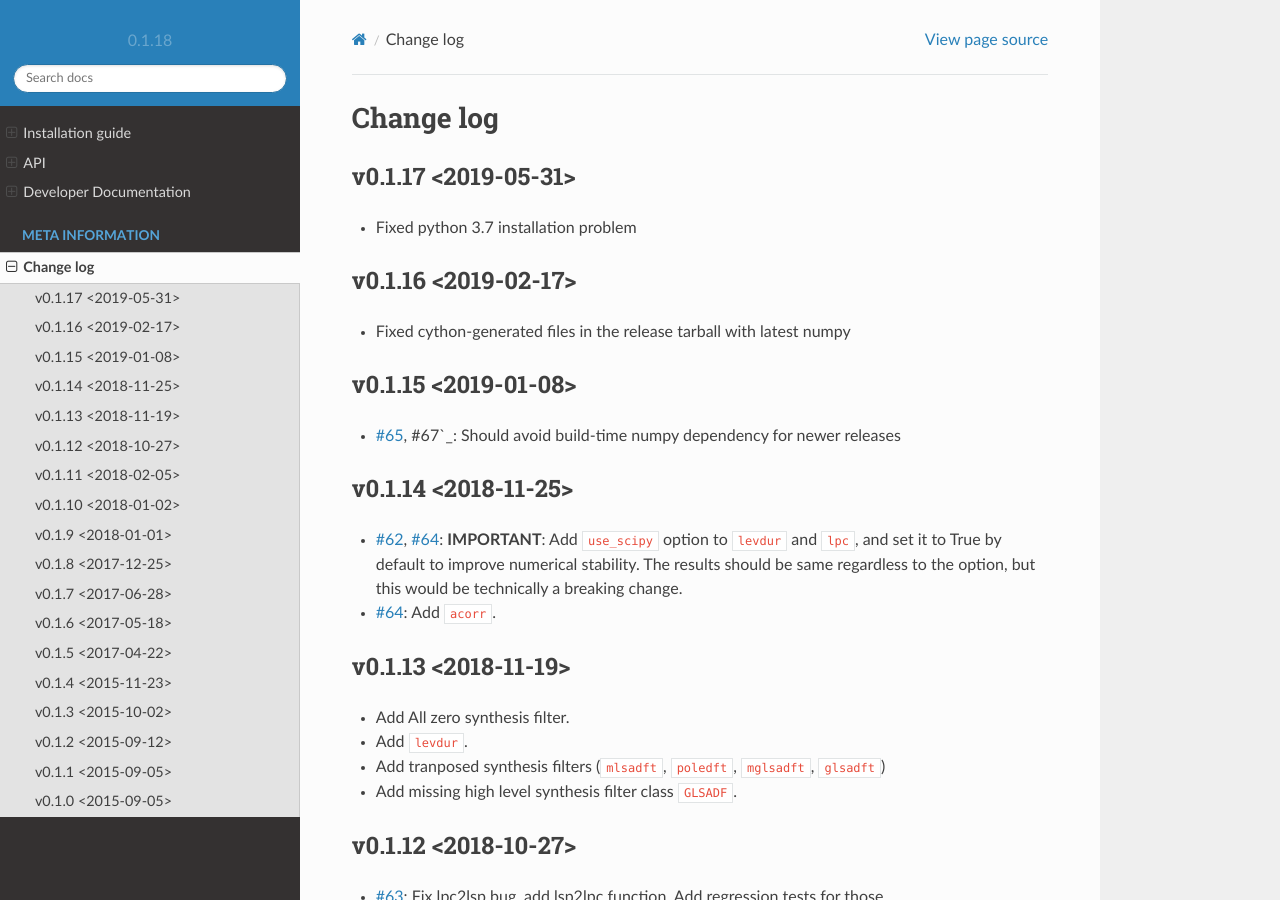
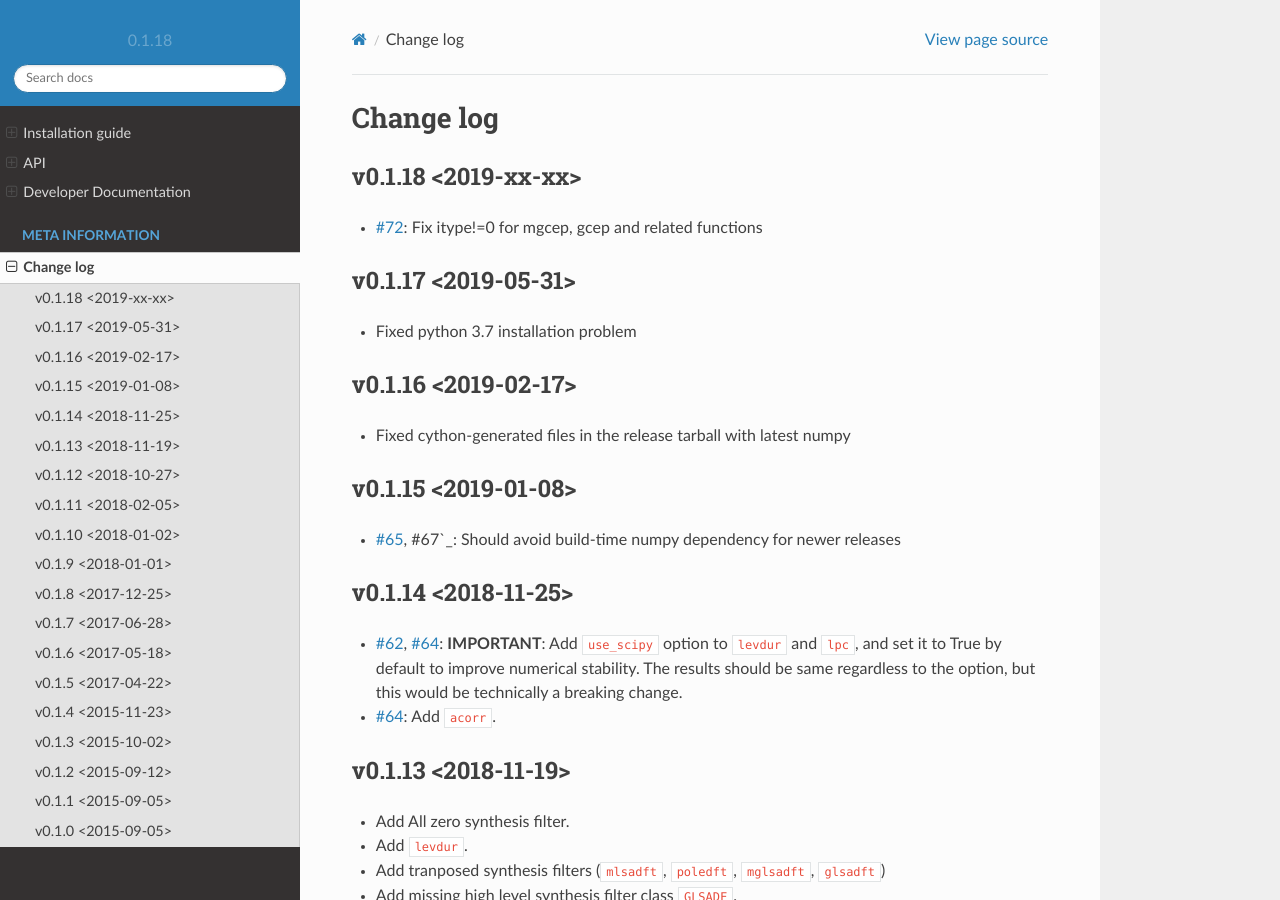
Before and after one commit to r9y9/pysptk, a Sphinx documentation site: the page built from docs/changelog.rst, in a window 1280 px wide and 900 px high. Built offline with Sphinx 7.4.7 and the Read the Docs theme 2.0.0, drawn with Linux system fonts in a browser that asks for light colours.

Commit message:
Update docs

```diff
--- a/docs/changelog.rst
+++ b/docs/changelog.rst
@@ -1,5 +1,11 @@
 Change log
 ==========
+
+v0.1.18 <2019-xx-xx>
+--------------------
+
+- `#72`_: Fix itype!=0 for mgcep, gcep and related functions
+
 
 v0.1.17 <2019-05-31>
 --------------------
@@ -140,3 +146,4 @@ v0.1.0 <2015-09-05>
 .. _#64: https://github.com/r9y9/pysptk/pull/64
 .. _#65: https://github.com/r9y9/pysptk/issues/65
 .. _#67: https://github.com/r9y9/pysptk/pull/67
+.. _#72: https://github.com/r9y9/pysptk/issues/72
```
